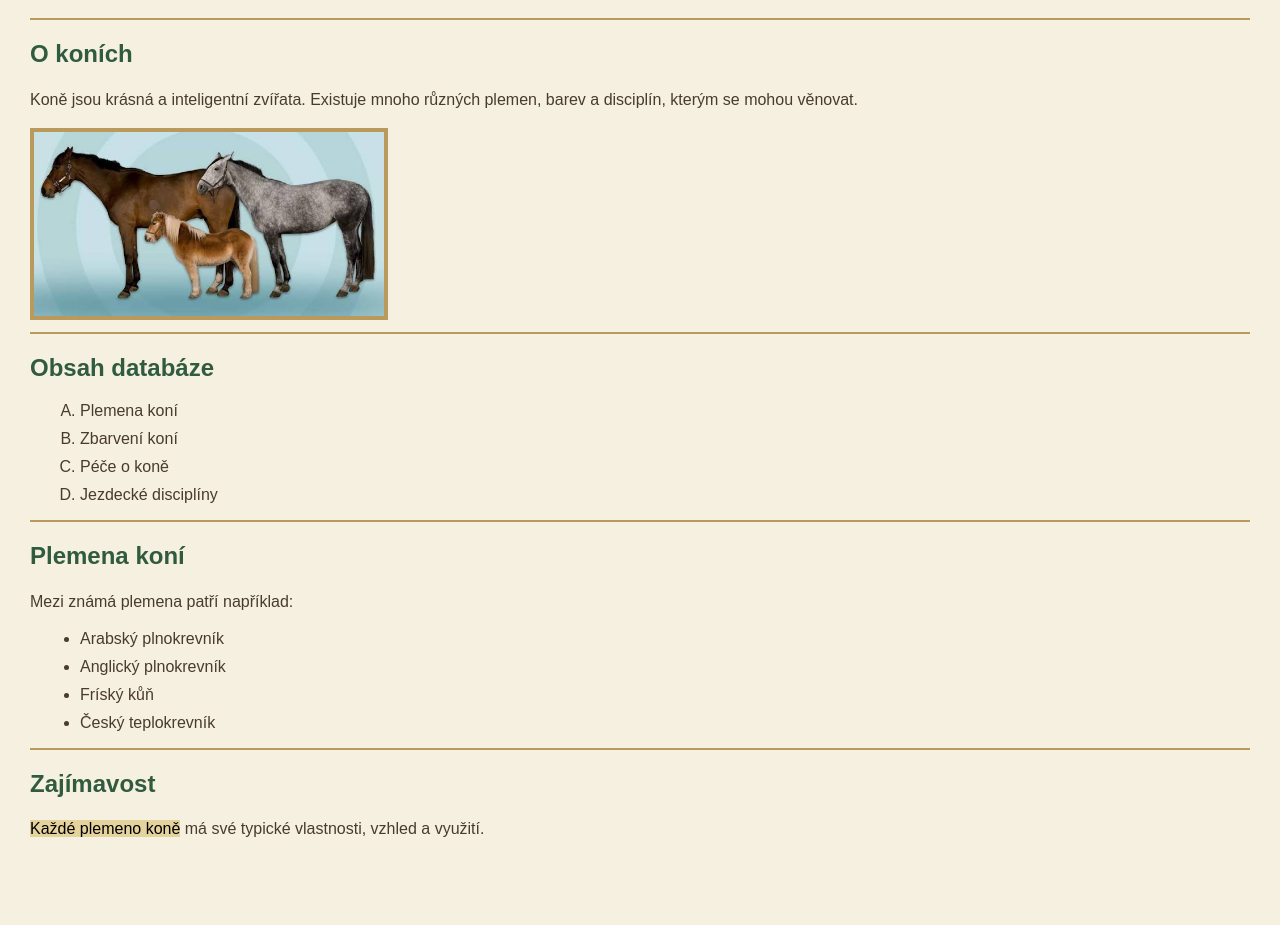
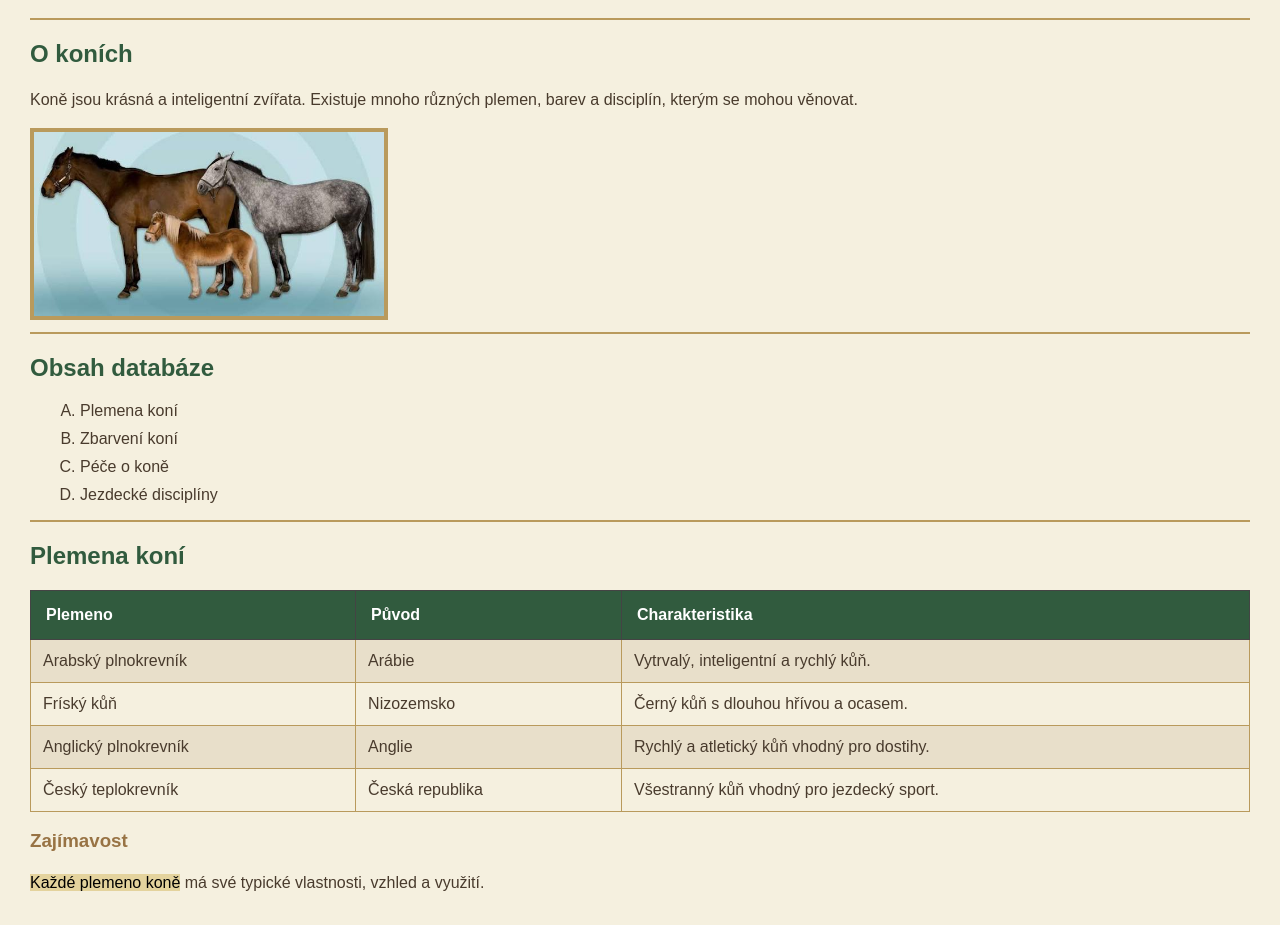
Before and after one commit to Nutys73/semestralniprace_AAP_3B, a plain HTML site: page index.html in a window 1280 px wide. Shown: the part 110-1035 px from the top of the page. Before the commit the page ends 981 px from the top, so only its background shows below. Drawn offline with Linux system fonts and the light colour scheme.

Commit message:
Add table for horse breeds with characteristics

```diff
--- a/index.html
+++ b/index.html
@@ -53,6 +53,28 @@
         mark {
             background-color: #e4d39d;
         }
+        table {
+    width: 100%;
+    border-collapse: collapse;
+}
+
+th {
+    background-color: #315b3e;
+    color: white;
+    padding: 15px;
+    text-align: left;
+    border: 1px solid #444;
+}
+
+td {
+    border: 1px solid #b99a5c;
+    padding: 12px;
+    text-align: left;
+}
+
+tr:nth-child(even) {
+    background-color: #e8dfca;
+}
     </style>
 </head>
 
@@ -87,20 +109,39 @@
 
     <h2>Plemena koní</h2>
 
-    <p>
-        Mezi známá plemena patří například:
-    </p>
+    <table>
+    <tr>
+        <th>Plemeno</th>
+        <th>Původ</th>
+        <th>Charakteristika</th>
+    </tr>
 
-    <ul>
-        <li>Arabský plnokrevník</li>
-        <li>Anglický plnokrevník</li>
-        <li>Fríský kůň</li>
-        <li>Český teplokrevník</li>
-    </ul>
+    <tr>
+        <td>Arabský plnokrevník</td>
+        <td>Arábie</td>
+        <td>Vytrvalý, inteligentní a rychlý kůň.</td>
+    </tr>
 
-    <hr>
+    <tr>
+        <td>Fríský kůň</td>
+        <td>Nizozemsko</td>
+        <td>Černý kůň s dlouhou hřívou a ocasem.</td>
+    </tr>
 
-    <h2>Zajímavost</h2>
+    <tr>
+        <td>Anglický plnokrevník</td>
+        <td>Anglie</td>
+        <td>Rychlý a atletický kůň vhodný pro dostihy.</td>
+    </tr>
+
+    <tr>
+        <td>Český teplokrevník</td>
+        <td>Česká republika</td>
+        <td>Všestranný kůň vhodný pro jezdecký sport.</td>
+    </tr>
+</table>
+
+    <h3>Zajímavost</h3>
 
     <p>
         <mark>Každé plemeno koně</mark> má své typické
```
